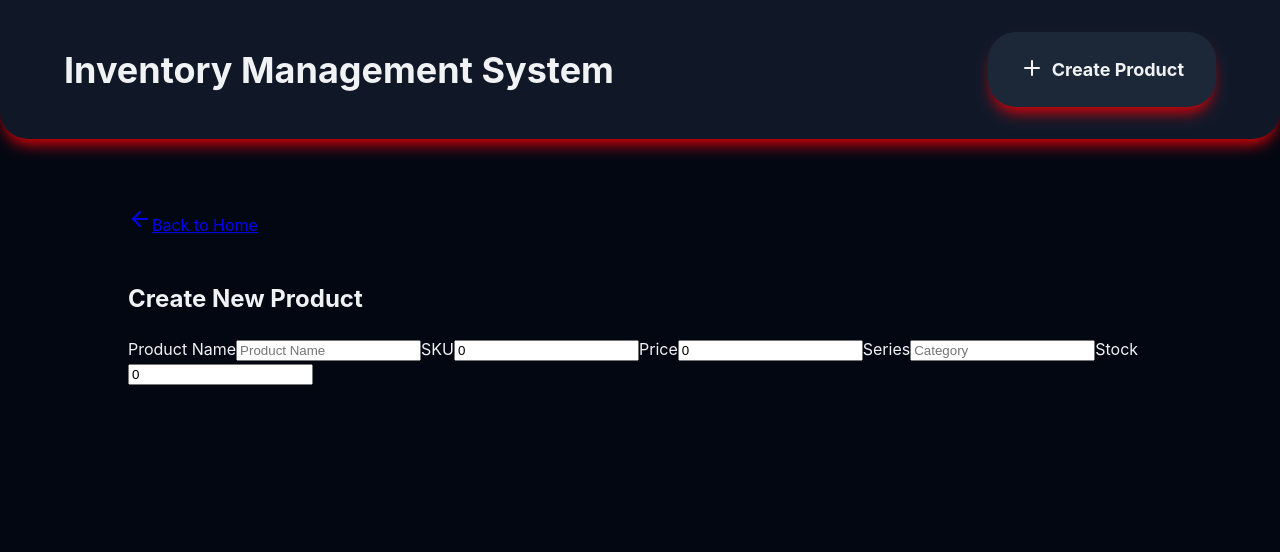
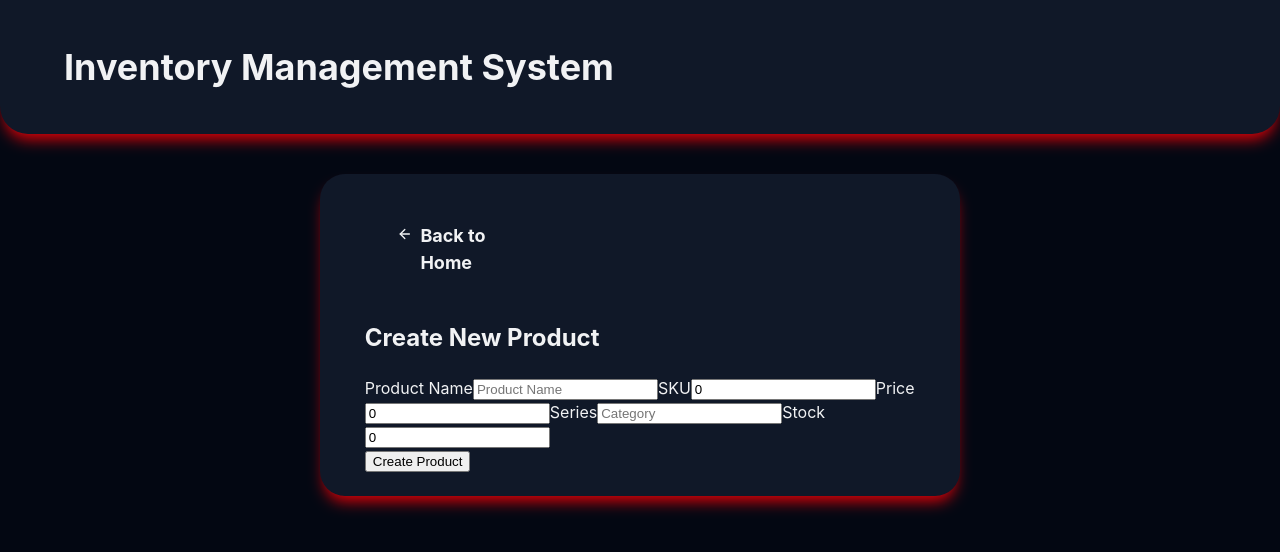
Before and after one commit to n1zen/inventory-management-system, a React (Vite) app in the folder client/: page /create-product in a window 1280 px wide. Shown: the top 552 px of the page. Built offline with nearby package versions, Linux system fonts and the light colour scheme.

Commit message:
apply some styling to CreateProductPage

```diff
--- a/client/src/components/NavBar.jsx
+++ b/client/src/components/NavBar.jsx
@@ -12,7 +12,7 @@ const NavBar = () => {
                     <h1 className="header-title-text title-1">Inventory Management System</h1>
                     <h1 className="header-title-text title-2">IMS</h1>
                 </div>
-                <div className="nav-container">
+                {/* <div className="nav-container">
                     <ul className="nav-list">
                         <li className="nav-item">
                             <Link to="/create-product" className="nav-link">
@@ -21,7 +21,7 @@ const NavBar = () => {
                             </Link>
                         </li>
                     </ul>
-                </div>
+                </div> */}
             </div>
         </header>
     )
--- a/client/src/pages/CreateProductPage.jsx
+++ b/client/src/pages/CreateProductPage.jsx
@@ -25,18 +25,24 @@ const CreateProductPage = () => {
   const navigate = useNavigate();
 
   const handleSubmit = () => {
+    try {
 
+    } catch (error) {
+
+    } finally {
+
+    }
   };
 
 
 
 
   return (
-    <div className="page-container">
-      <div className="page-actions">
-        <Link to="/" className="link">
-          <ArrowLeftIcon className="link-icon"/>
-          <span className="link-text">Back to Home</span>
+    <div className="create-page-container card-shadow">
+      <div className="create-page-actions">
+        <Link to="/" className="draw back-link">
+          <ArrowLeftIcon className="back-link-icon"/>
+          <span className="back-link-text">Back to Home</span>
         </Link>
       </div>
       <div className="card-form-container">
@@ -81,6 +87,11 @@ const CreateProductPage = () => {
                 onChange={(e) => setStock(e.target.value)}
             />
           </div>
+          <div className="form-actions">
+            <button type="submit" className="btn-submit" disabled={loading}>
+              {loading ? "Creating...": "Create Product"}
+            </button>
+          </div>
         </form>
       </div>
     </div>
--- a/client/src/pages/HomePage.jsx
+++ b/client/src/pages/HomePage.jsx
@@ -1,8 +1,10 @@
 // import dependencies
 import React from 'react';
 import { useState, useEffect } from 'react';
+import { Link } from 'react-router';
 import api from '../lib/axios.js';
 import toast from 'react-hot-toast';
+import { PlusIcon } from 'lucide-react';
 
 // import components
 import ProductCard from '../components/ProductCard.jsx';
@@ -34,8 +36,14 @@ const HomePage = () => {
     };
     fectchProducts();
   }, []);
+
   return (
-    <div className='page-container'>
+    <div className="page-container">
+      <Link to="/create-product" className="create-link card-popin">
+        <PlusIcon className="create-link-icon" />
+        <span className="create-link-text">Create Product</span>
+      </Link>
+      <div className='cards-container'>
         {loading && <div className='loading-state'>Loading...</div>}
         {products.length > 0 && (
           products.map((product, index) => (
@@ -43,6 +51,7 @@ const HomePage = () => {
           ))
         )}
       </div>
+    </div>
   )
 }
 
--- a/client/src/styles/components/ProductCard.css
+++ b/client/src/styles/components/ProductCard.css
@@ -6,7 +6,7 @@
     border-radius: 1.75rem;
     opacity: 0;
     flex-grow: 1;
-    flex-basis: max-content;
+    flex-wrap: wrap;
 }
 
 .card-popin {
--- a/client/src/styles/pages/CreateProductPage.css
+++ b/client/src/styles/pages/CreateProductPage.css
@@ -1,11 +1,36 @@
 @import '../index.css';
 
-.page-container {
-    margin-top: 3.5rem;
-    padding: 1.5vh 10vw;
+.create-page-container {
+    margin: 5vh 25vw;
+    padding: 3vh 3.5vw;
     display: flex;
-    justify-content: flex-start;
-    flex-wrap: wrap;
-    align-content: flex-start;
-    gap: 1.5rem;
+    flex-direction: column;
+    background-color: var(--base-200-color);
+    border-radius: 25px;
 }
+
+.back-link {
+    display: flex;
+    gap: 0.5rem;
+    text-decoration: none;
+    /* background-color: var(--base-300-color); */
+    padding: 1.5rem 2rem;
+    border-radius: 1.75rem;
+    /* box-shadow: 0 10px 15px -5px var(--primary-color); */
+    transition: transform 0.3s ease-in-out, border 0.3s ease-in-out;
+    cursor: pointer;
+    color: var(--base-content-color);
+    margin-right: 30vw;
+}
+
+.back-link-icon {
+    width: 1.5rem;
+    height: 1.5rem;
+    transition: transform 0.3s ease-in-out, background-color 0.3s ease-in-out;
+}
+
+.back-link-text {
+    font-size: var(--font-size-lg);
+    font-weight: var(--font-weight-bold);
+    transition: transform 0.3s ease-in-out, background-color 0.3s ease-in-out;
+}
--- a/client/src/styles/pages/HomePage.css
+++ b/client/src/styles/pages/HomePage.css
@@ -4,12 +4,70 @@
     margin-top: 3.5rem;
     padding: 1.5vh 10vw;
     display: flex;
+    flex-direction: column;
+    align-items: center;
+}
+
+.cards-container {
+    margin-top: 3rem;
+    display: flex;
     justify-content: center;
     flex-wrap: wrap;
-    align-content: flex-start;
+    flex-grow: 1;
     gap: 1.5rem;
 }
 
 .loading-state {
     text-align: center;
 }
+
+.create-link {
+    display: flex;
+    gap: 0.5rem;
+    text-decoration: none;
+    background-color: var(--base-300-color);
+    padding: 1.5rem 2rem;
+    border-radius: 1.75rem;
+    box-shadow: 0 10px 15px -5px var(--primary-color);
+    transition: transform 0.3s ease-in-out, background-color 0.3s ease-in-out;
+    cursor: pointer;
+    color: var(--base-content-color);
+    align-self: flex-start;
+}
+
+.card-popin {
+    animation: popin 0.3s ease-out forwards;
+}
+
+.create-link:hover {
+    background-color: var(--info-color);
+    color: var(--info-content-color);
+    transform: scale(1.05);
+}
+
+.create-link:active {
+    transform: scale(0.95);
+    background-color: var(--primary-color);
+    color: var(--primary-content-color);
+}
+
+.create-link-icon {
+    width: 1.5rem;
+    height: 1.5rem;
+}
+
+.create-link-text {
+    font-size: var(--font-size-lg);
+    font-weight: var(--font-weight-bold);
+}
+
+@keyframes popin {
+    0% {
+        opacity: 0;
+        transform: scale(0.8) translateY(20px);
+    }
+    100% {
+        opacity: 1;
+        transform: scale(1) translateY(0);
+    }
+}
```
Lines whose indentation alone changed are shown as unchanged.
